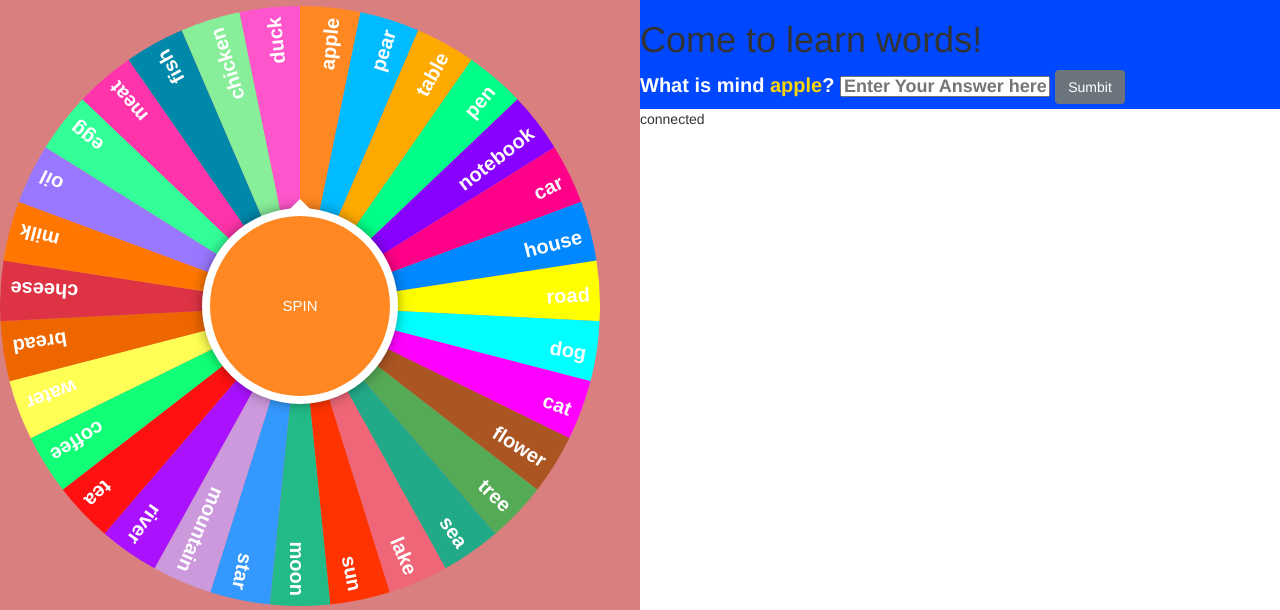
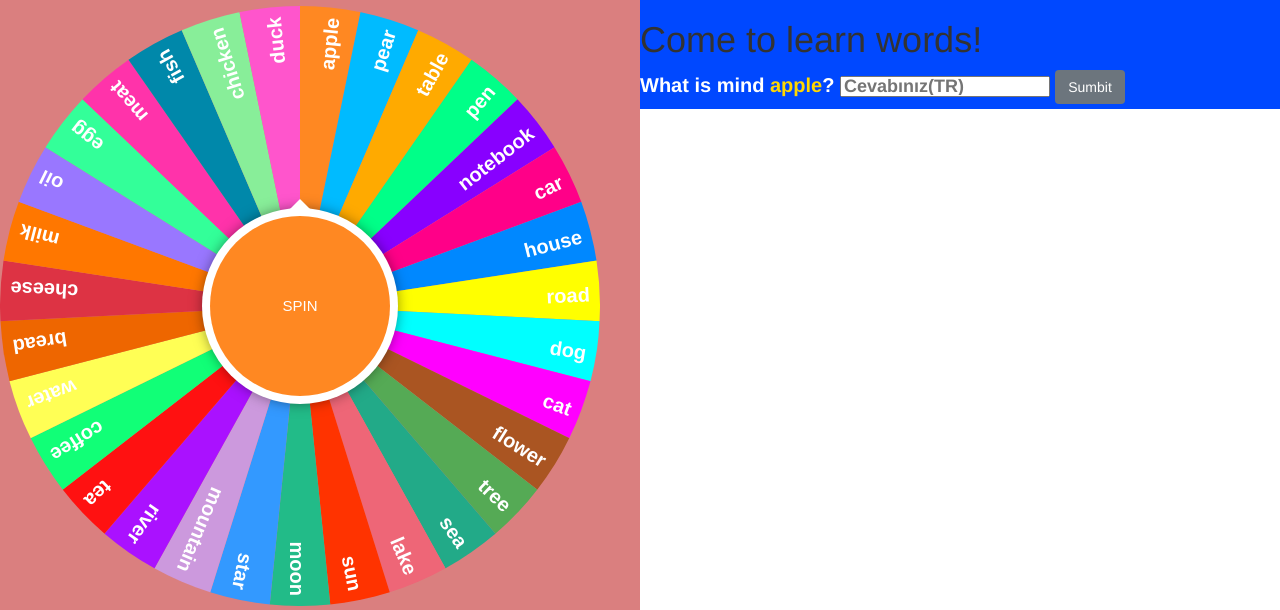
Before and after one commit to alisabourii/EnglishGame, a PHP site: page / in a window 1280 px wide. Shown: the top 610 px of the page. Run offline with PHP 8.4, Linux system fonts and the light colour scheme; the visitor is signed in with stand-in values (Sample User, id 1).

Commit message:
Add files via upload

```diff
--- a/index.php
+++ b/index.php
@@ -82,24 +82,9 @@ $level = $_SESSION['kullanici_adi'];
         <div class="panelDiv">
            <h1>Come to learn words!</h1>
             <label> What is mind  <label id="word" style="color: gold"></label><label>?</label>
-                <input placeholder="Enter Your Answer here!!" style="height: 21px; width: 40%; font-size: 18px; color: black" id="answer"  >
-                <button id="sumbitBtn" style=""  class="btn btn-secondary">Sumbit</button>
+                <input placeholder="Cevabınız(TR)" style="height: 21px; width: 40%; font-size: 18px; color: black" id="answer"  >
+                <button id="sumbitBtn" style=""  class="btn btn-secondary" onclick="controlTranslate()">Sumbit</button>
         </div>
         <script src="app.js"></script>
 </body>
 </html>
-
-
-<?php
-$hostName = "localhost";
-$userName = "root";
-$password = "";
-$dbName = "database name";
-$conn= new mysqli($hostName,$userName,$password,$dbName);
-if($conn){
-    echo "connected";
-}else{
-    echo "not connected";
-}
-
-?>
```
